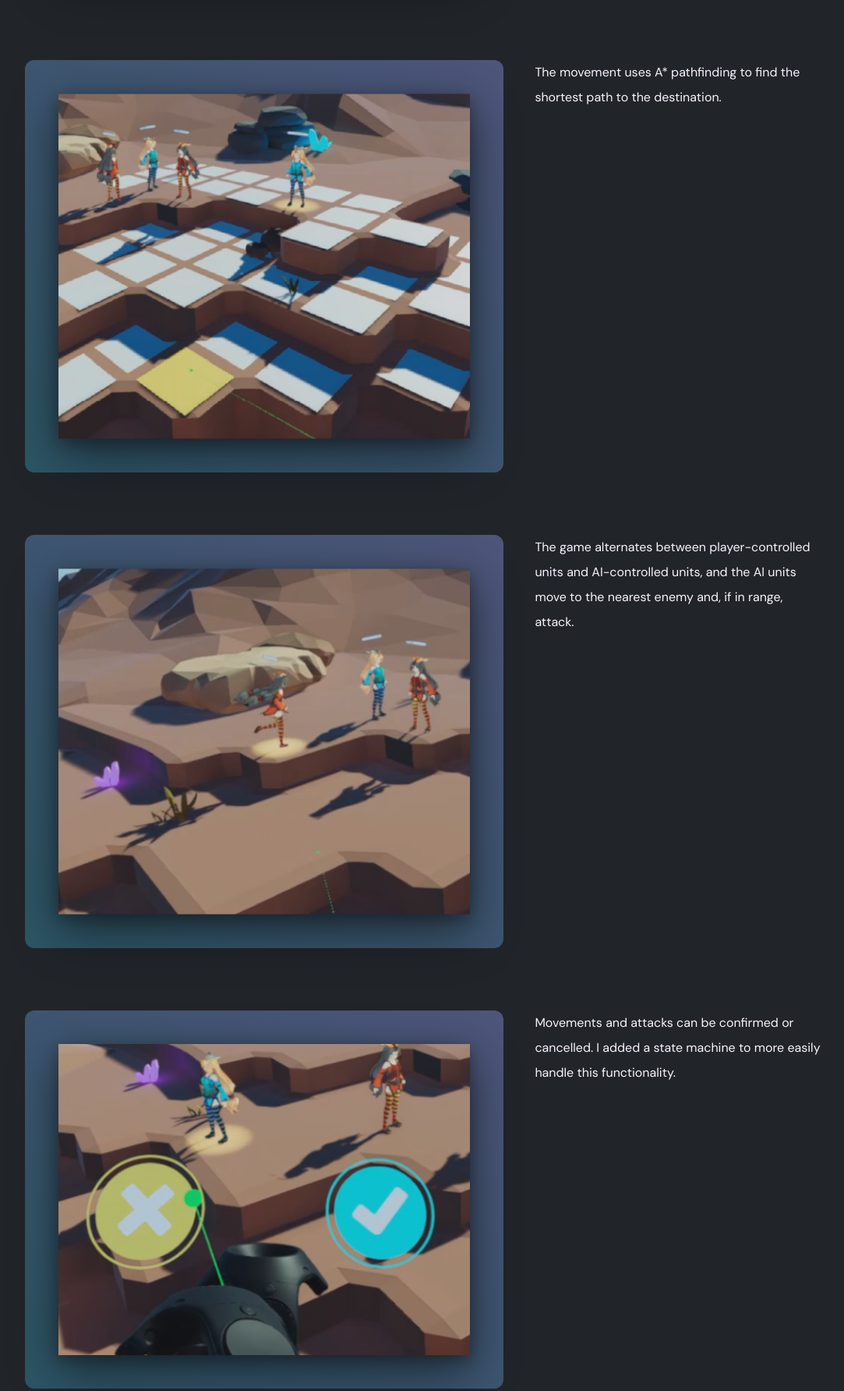
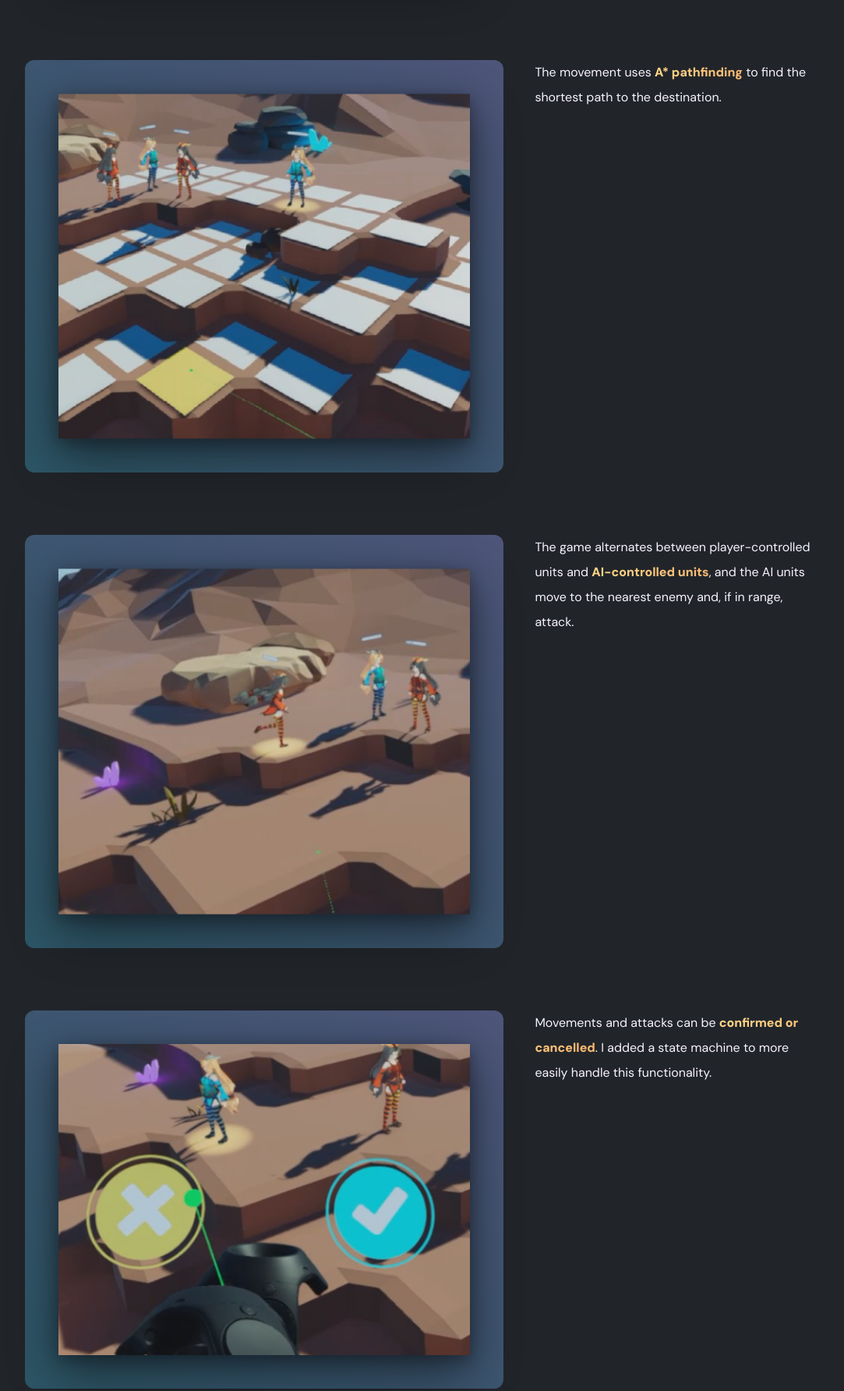
Before and after one commit to laurakcleve/portfolio, an Astro site: page /vr-tactics in a window 1280 px wide. Shown: the part 2535-4319 px from the top of the page at 78% size, without its empty margins (96-1179 px from the left). Built offline with nearby package versions, Linux system fonts and the light colour scheme; Astro itself is replaced by a stand-in of ours.

Commit message:
Add text highlights to vr page

```diff
--- a/src/pages/vr-tactics.astro
+++ b/src/pages/vr-tactics.astro
@@ -97,7 +97,11 @@ import FeatureText from '../components/features/FeatureText.astro'
       <FeatureText>
         The controls are anchored to one hand and you point and click with the
         other, so you can walk around the stage wherever you want and the
-        controls move with you.
+        <span
+          class='font-bold bg-clip-text text-transparent bg-gradient-to-r from-[#ffd787] to-[#ffb871]'
+        >
+          controls move with you</span
+        >.
       </FeatureText>
     </Feature>
 
@@ -113,8 +117,12 @@ import FeatureText from '../components/features/FeatureText.astro'
         />
       </FeatureImage>
       <FeatureText>
-        The movement uses A* pathfinding to find the shortest path to the
-        destination.
+        The movement uses
+        <span
+          class='font-bold bg-clip-text text-transparent bg-gradient-to-r from-[#ffd787] to-[#ffb871]'
+        >
+          A* pathfinding</span
+        > to find the shortest path to the destination.
       </FeatureText>
     </Feature>
 
@@ -130,9 +138,10 @@ import FeatureText from '../components/features/FeatureText.astro'
         />
       </FeatureImage>
       <FeatureText>
-        The game alternates between player-controlled units and AI-controlled
-        units, and the AI units move to the nearest enemy and, if in range,
-        attack.
+        The game alternates between player-controlled units and <span
+          class='font-bold bg-clip-text text-transparent bg-gradient-to-r from-[#ffd787] to-[#ffb871]'
+          >AI-controlled units</span
+        >, and the AI units move to the nearest enemy and, if in range, attack.
       </FeatureText>
     </Feature>
 
@@ -148,8 +157,10 @@ import FeatureText from '../components/features/FeatureText.astro'
         />
       </FeatureImage>
       <FeatureText>
-        Movements and attacks can be confirmed or cancelled. I added a state
-        machine to more easily handle this functionality.
+        Movements and attacks can be <span
+          class='font-bold bg-clip-text text-transparent bg-gradient-to-r from-[#ffd787] to-[#ffb871]'
+          >confirmed or cancelled</span
+        >. I added a state machine to more easily handle this functionality.
       </FeatureText>
     </Feature>
   </Section>
```
